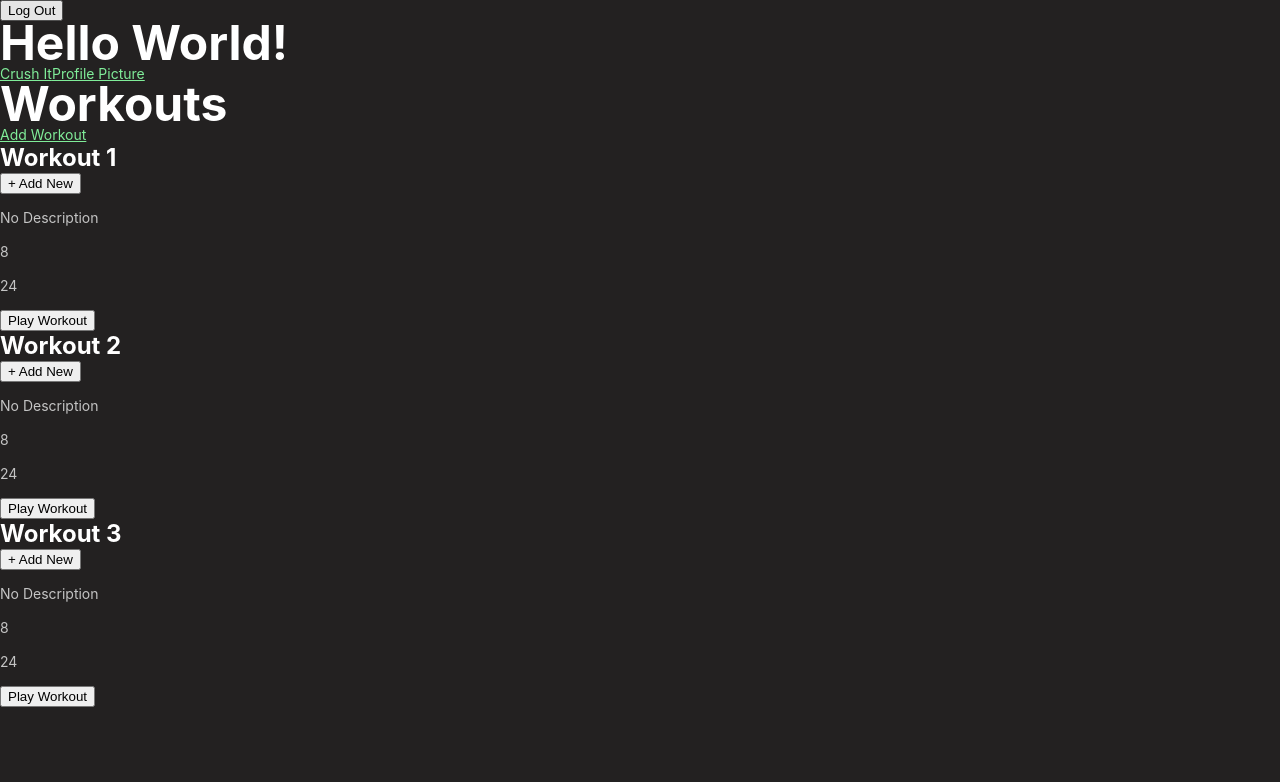
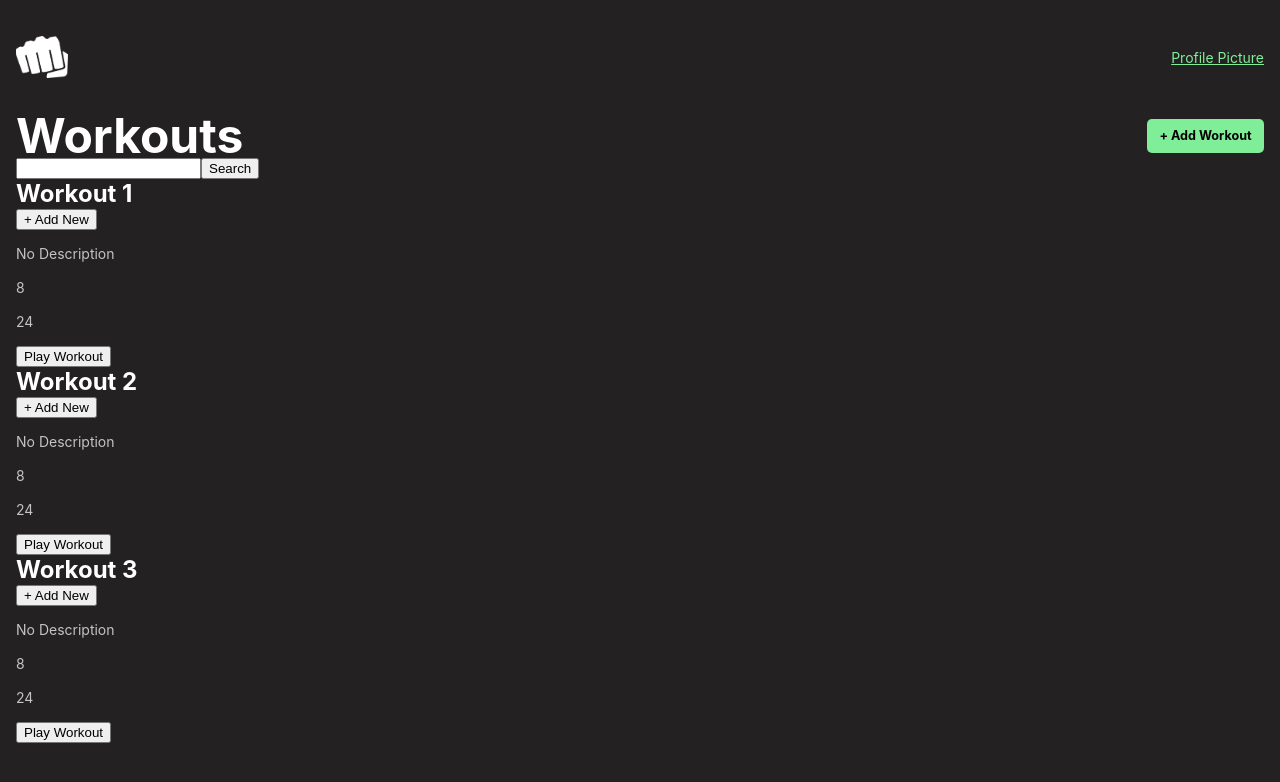
Before and after one commit to GlennCoding/crush-it-web-app, a React app: page /home in a window 1280 px wide. Shown: the top 782 px of the page. Built offline with nearby package versions, Linux system fonts and the light colour scheme; sample sign-in values are in the browser's storage.

Commit message:
changes to design

```diff
--- /dev/null
+++ b/src/components/loader/Loader.module.scss
@@ -0,0 +1,23 @@
+.loader {
+    background-color: rgba(0, 0, 0, 0.5);
+    position: fixed;
+    padding: 0;
+    margin: 0;
+
+    top: 0;
+    left: 0;
+
+    width: 100%;
+    height: 100%;
+    display: flex;
+    justify-content: center;
+    align-items: center;
+}
+
+.searchBar {
+    .searchInput {
+    }
+
+    .searchButton {
+    }
+}
--- /dev/null
+++ b/src/components/loader/Loader.tsx
@@ -0,0 +1,11 @@
+import React from "react";
+import LoadingSVG from "../../images/loading.svg";
+import styles from "./Loader.module.scss";
+
+export default function Loader(props: { isProcessing: boolean }) {
+    return (
+        <div className={styles.loader}>
+            <img src={LoadingSVG} alt="Loading" />
+        </div>
+    );
+}
--- /dev/null
+++ b/src/pages/home_page/HomePage.module.scss
@@ -0,0 +1,54 @@
+.homePage {
+    width: 100vw;
+    height: 100vh;
+    padding-right: 16px;
+    padding-left: 16px;
+
+    .headerWrapper {
+        display: flex;
+        justify-content: space-between;
+        align-items: center;
+    }
+}
+
+.nav {
+    display: flex;
+    margin-top: 3.6rem;
+    margin-bottom: 3.6rem;
+    height: 4.2rem;
+    display: flex;
+    justify-content: space-between;
+    align-items: center;
+
+    .navLogo {
+        height: 100%;
+
+        img {
+            height: 100%;
+        }
+    }
+}
+
+.addWorkoutButton {
+    display: flex;
+    flex-direction: row;
+    justify-content: center;
+    align-items: center;
+    padding: 9.91549px 19.831px;
+
+    width: 117px;
+    height: 34.83px;
+    left: 242px;
+    top: 94px;
+
+    background: #80ed99;
+    border-radius: 4.95775px;
+
+    a {
+        text-decoration: none;
+        color: black;
+        font-weight: bold;
+        font-size: 0.9em;
+        white-space: nowrap;
+    }
+}
--- a/src/pages/home_page/HomePage.tsx
+++ b/src/pages/home_page/HomePage.tsx
@@ -1,4 +1,6 @@
 import React from "react";
+import styles from "./HomePage.module.scss";
+import Logo from "../../images/crush_it_logo/crush-it-logo-white-small.png";
 
 function WorkoutCard(props: { workoutItem: WorkoutItem }) {
     return (
@@ -9,9 +11,13 @@ function WorkoutCard(props: { workoutItem: WorkoutItem }) {
             </div>
             <div className="workoutCardBottomRow">
                 <div>
-          <p className="workoutDescription">{props.workoutItem.description}</p>
+                    <p className="workoutDescription">
+                        {props.workoutItem.description}
+                    </p>
                     <div className="workoutInfoContainer">
-            <p className="workoutInfo">{props.workoutItem.info.numberOfSets}</p>
+                        <p className="workoutInfo">
+                            {props.workoutItem.info.numberOfSets}
+                        </p>
                         <p className="workoutInfo">
                             {props.workoutItem.info.numberOfExercises}
                         </p>
@@ -25,15 +31,29 @@ function WorkoutCard(props: { workoutItem: WorkoutItem }) {
 
 function WorkoutList(props: { workouts: WorkoutItem[] }) {
     const workoutItems = props.workouts.map((workout) => (
-    <WorkoutCard workoutItem={workout} />
+        <WorkoutCard key={workout.id} workoutItem={workout} />
     ));
     return <div className="workoutList">{workoutItems}</div>;
 }
 
+function SearchBar() {
+    return (
+        <div className={styles.searchBar}>
+            <input
+                className={styles.searchInput}
+                type="text"
+                name="searchInput"
+                id="searchInput"
+            />
+            <button className={styles.searchButtton}>Search</button>
+        </div>
+    );
+}
+
 function AddWorkoutButton() {
     return (
-    <div className="addWorkoutButton">
-      <a href="#">Add Workout</a>
+        <div className={styles.addWorkoutButton}>
+            <a href="#">+ Add Workout</a>
         </div>
     );
 }
@@ -41,8 +61,11 @@ function AddWorkoutButton() {
 function ExtendableWorkoutList(props: { workouts: WorkoutItem[] }) {
     return (
         <div className="extendableWorkoutList">
+            <div className={styles.headerWrapper}>
                 <h1>Workouts</h1>
                 <AddWorkoutButton />
+            </div>
+            <SearchBar />
             <WorkoutList workouts={props.workouts} />
         </div>
     );
@@ -50,11 +73,13 @@ function ExtendableWorkoutList(props: { workouts: WorkoutItem[] }) {
 
 function Navbar() {
     return (
-    <nav className="nav">
-      <span className="navLogo">
-        <a href="#">Crush It</a>
+        <nav className={styles.nav}>
+            <span className={styles.navLogo}>
+                <a href="#">
+                    <img src={Logo} alt="Crush It Logo" />
+                </a>
             </span>
-      <span className="navProfile">
+            <span className={styles.navProfile}>
                 <a href="#">Profile Picture</a>
             </span>
         </nav>
@@ -63,9 +88,8 @@ function Navbar() {
 
 function HomePage(props: { setToken: (token: string) => void }) {
     return (
-    <div className="homePage">
-      <button onClick={() => props.setToken("")}>Log Out</button>
-      <h1>Hello World!</h1>
+        <div className={styles.homePage}>
+            {/* <button onClick={() => props.setToken("")}>Log Out</button> */}
             <Navbar />
             <ExtendableWorkoutList workouts={workouts} />
         </div>
@@ -73,6 +97,7 @@ function HomePage(props: { setToken: (token: string) => void }) {
 }
 
 interface WorkoutItem {
+    id: number;
     name: string;
     description: string;
     info: WorkoutInfo;
@@ -84,16 +109,19 @@ interface WorkoutInfo {
 
 const workouts: WorkoutItem[] = [
     {
+        id: 0,
         name: "Workout 1",
         description: "No Description",
         info: { numberOfSets: 8, numberOfExercises: 24 },
     },
     {
+        id: 1,
         name: "Workout 2",
         description: "No Description",
         info: { numberOfSets: 8, numberOfExercises: 24 },
     },
     {
+        id: 2,
         name: "Workout 3",
         description: "No Description",
         info: { numberOfSets: 8, numberOfExercises: 24 },
--- a/src/pages/login_page/LoginPage.tsx
+++ b/src/pages/login_page/LoginPage.tsx
@@ -2,6 +2,7 @@ import React, { useState } from "react";
 import styles from "./LoginPage.module.scss";
 import { Link } from "react-router-dom";
 import * as authServices from "../../services/auth_services";
+import Loader from "../../components/loader/Loader";
 
 export default function LoginPage(props: {
     setToken: (token: string) => void;
@@ -9,10 +10,12 @@ export default function LoginPage(props: {
     const [email, setEmail] = useState<string>("");
     const [password, setPassword] = useState<string>("");
     const [errorMessage, setErrorMessage] = useState<string>("");
+    const [processing, setProcessing] = useState<boolean>(false);
 
     const onFormSubmitted = async (event: any) => {
         event.preventDefault();
 
+        setProcessing(true);
         try {
             const response = await authServices.login({ email, password });
             if (response.success) {
@@ -23,11 +26,13 @@ export default function LoginPage(props: {
         } catch {
             setErrorMessage("Ups, please contact the team");
         }
+        setProcessing(false);
     };
 
     //New commit
     return (
         <div className={styles.loginPage}>
+            {processing && <Loader isProcessing />}
             <Link className={styles.pageBackButton} to="/landing-page">
                 Back
             </Link>
--- a/src/pages/signup_page/SignupPage.tsx
+++ b/src/pages/signup_page/SignupPage.tsx
@@ -3,6 +3,7 @@ import { Link } from "react-router-dom";
 import styles from "./SignUpPage.module.scss";
 import * as authServices from "../../services/auth_services";
 import axios from "axios";
+import Loader from "../../components/loader/Loader";
 
 export default function SignupPage(props: {
     setToken: (token: string) => void;
@@ -11,11 +12,13 @@ export default function SignupPage(props: {
     const [email, setEmail] = useState<string>("");
     const [password, setPassword] = useState<string>("");
     const [errorMessage, setErrorMessage] = useState<string>("");
+    const [processing, setProcessing] = useState<boolean>(false);
 
     useEffect(() => {});
 
     const onFormSubmitted = async (event: any) => {
         event.preventDefault();
+        setProcessing(true);
         console.log(email, password, name);
         try {
             const response = await authServices.register({
@@ -31,10 +34,12 @@ export default function SignupPage(props: {
         } catch {
             setErrorMessage("Ups, please contact the team");
         }
+        setProcessing(false);
     };
 
     return (
         <div className={styles.signUpPage}>
+            {processing && <Loader isProcessing />}
             <Link className={styles.pageBackButton} to="/landing-page">
                 Back
             </Link>
```
Also changed, not shown: src/images/loading.svg (added). Lines whose indentation alone changed are shown as unchanged.
